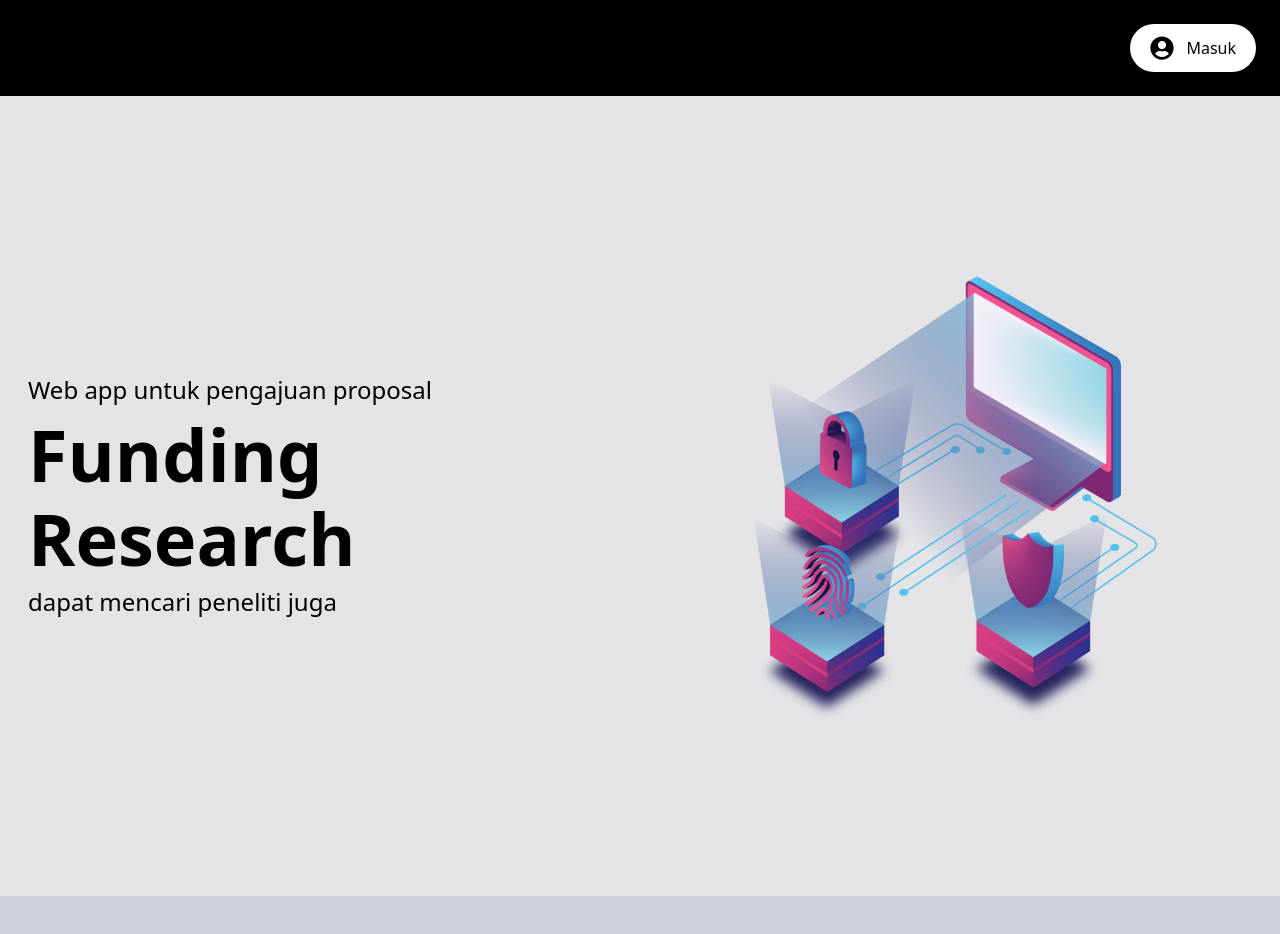
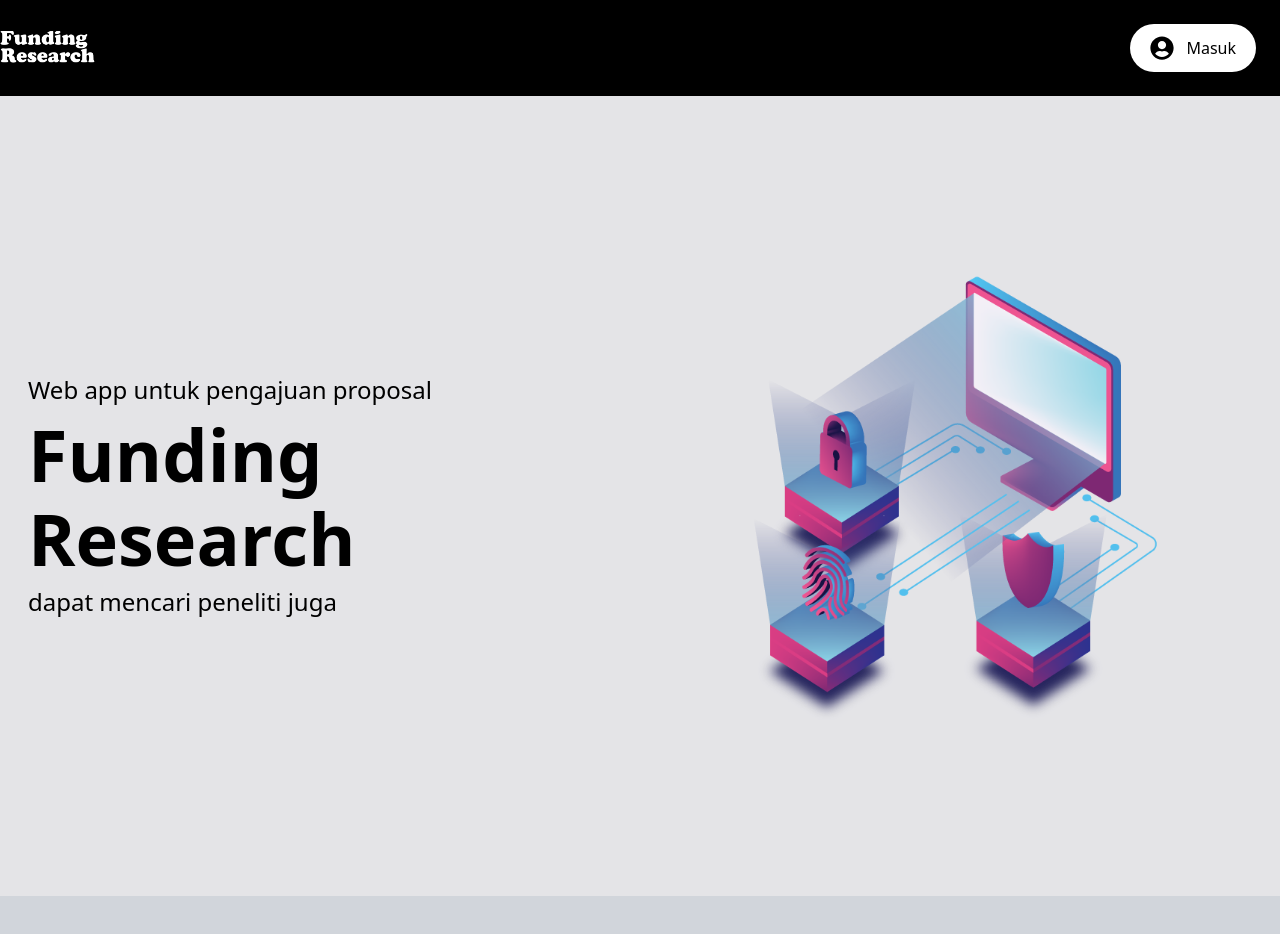
Before and after one commit to rg-km/final-project-engineering-3, a React (Create React App) app in the folder frontend/: page / in a window 1280 px wide. Built offline with nearby package versions, Linux system fonts and the light colour scheme.

Commit message:
add logo

```diff
--- a/frontend/src/components/shared/TopBar.jsx
+++ b/frontend/src/components/shared/TopBar.jsx
@@ -1,11 +1,13 @@
 import React, { useState } from 'react'
 import { FaUserCircle } from 'react-icons/fa'
-import { useNavigate } from 'react-router-dom'
+import { Link, useNavigate } from 'react-router-dom'
 import { ROLES } from '../../helper/constants'
 import useClickOutside from '../../hooks/useClickOutside'
 import useUserStore from '../../store/useUserStore'
 import MitraNavigation from '../navigation/MitraNavigation'
 import ResearcherNavigation from '../navigation/ResearcherNavigation'
+import logo from '../../assets/logo.png'
+
 
 function TopBar() {
   const user = useUserStore((state) => state.user)
@@ -38,7 +40,13 @@ function TopBar() {
 
   return (
     <div className="w-full bg-black p-6 flex justify-end items-center space-x-5">
-      <div className="flex space-x-5  ">
+      <div className="flex space-x-5">
+        <div className='ml-10'>
+          <Link to="/" className="text-white font-semibold lg:text-lg">
+            <img src={logo} alt='home' width='100' height='100' className='absolute left-0 top-6'/>
+          </Link>
+
+        </div>
         {user?.role === ROLES.Mitra && <MitraNavigation />}
         {user?.role === ROLES.Researcher && <ResearcherNavigation />}
       </div>
```
Also changed, not shown: frontend/src/assets/logo.png (added).
